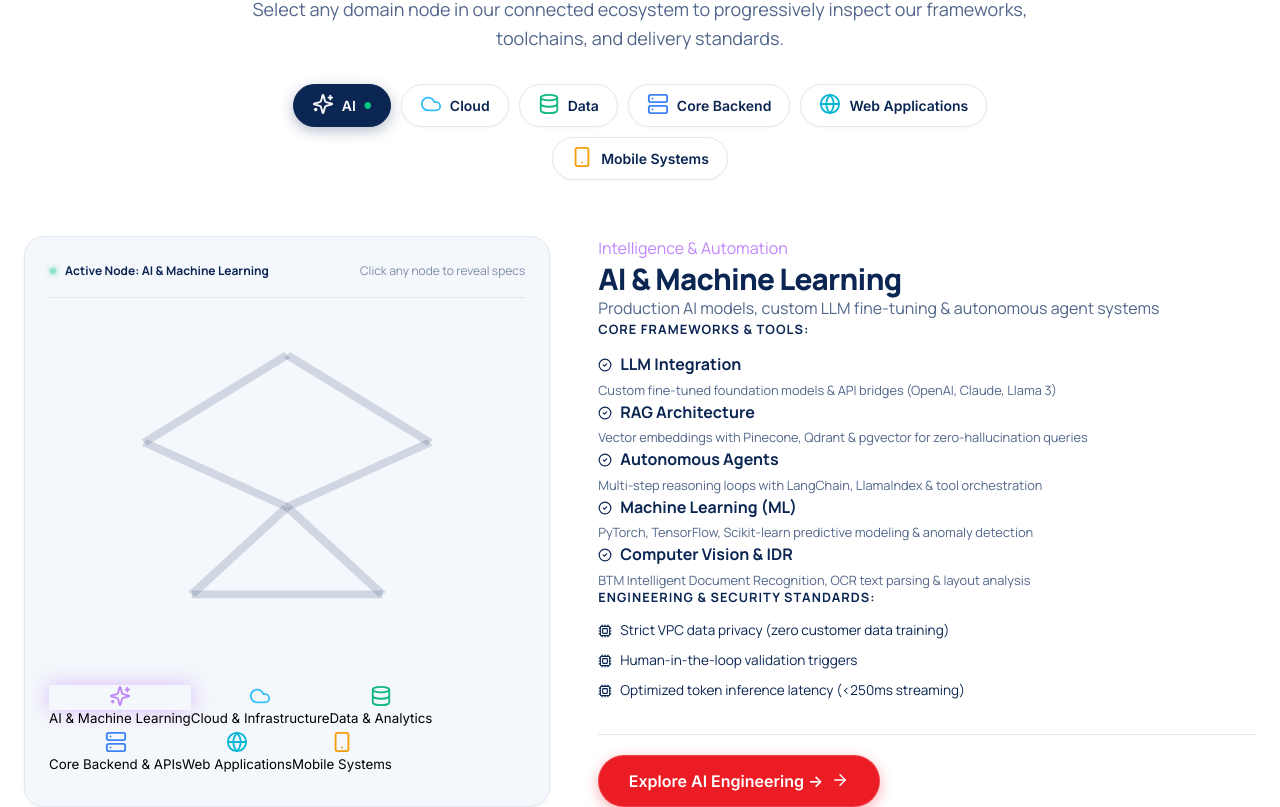
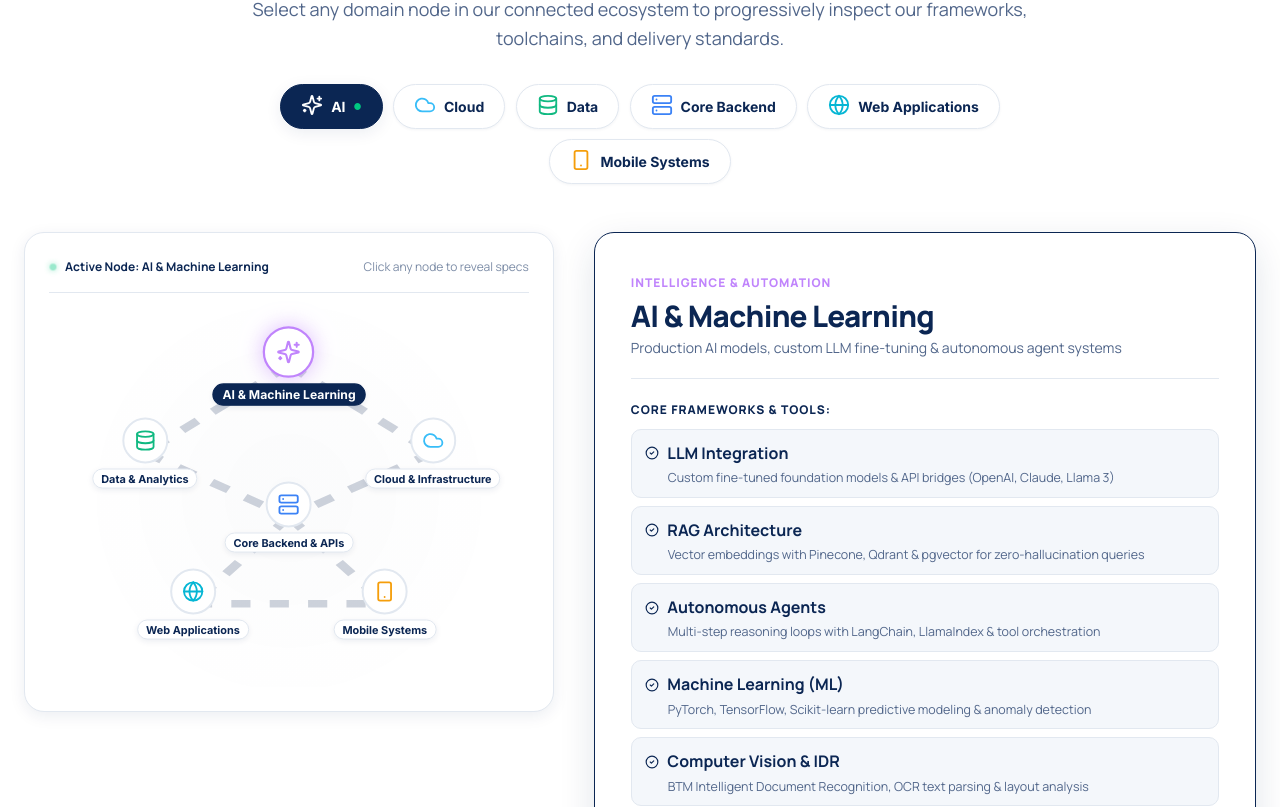
Before and after one commit to sunnyinfabio/BTM-NEW-WEBSITE, a React (Vite) app: page / in a window 1280 px wide. Shown: the part 4693-5500 px from the top of the page. Built offline with nearby package versions, Linux system fonts and the light colour scheme.

Commit message:
fix_technology_universe_constellation_and_detail_panel_styling

```diff
--- a/src/components/tech-universe/techUniverse.css
+++ b/src/components/tech-universe/techUniverse.css
@@ -5,7 +5,7 @@
 .btm-techuniverse-root {
   position: relative;
   background-color: var(--background);
-  padding: clamp(4rem, 7vw, 7rem) 1.5rem;
+  padding: clamp(4rem, 7vw, 6.5rem) 1.5rem;
   border-top: 1px solid var(--border);
   overflow: hidden;
 }
@@ -16,10 +16,11 @@
   width: 100%;
 }
 
+/* Header */
 .btm-techuniverse-header {
   text-align: center;
   max-width: 780px;
-  margin: 0 auto 3.5rem auto;
+  margin: 0 auto 3rem auto;
 }
 
 .btm-techuniverse-title {
@@ -35,6 +36,7 @@
   font-size: var(--fs-body-lg);
   color: var(--text-secondary);
   margin-bottom: 2rem;
+  line-height: var(--lh-normal);
 }
 
 /* Universe Chips Selector */
@@ -42,19 +44,19 @@
   display: flex;
   flex-wrap: wrap;
   justify-content: center;
-  gap: 0.625rem;
+  gap: 0.65rem;
 }
 
 .btm-universe-chip {
   background: #FFFFFF;
-  border: 1px solid var(--border);
+  border: 1.5px solid var(--border);
   border-radius: var(--radius-full);
-  padding: 0.5rem 1.125rem;
+  padding: 0.55rem 1.25rem;
   display: inline-flex;
   align-items: center;
   gap: 0.5rem;
   font-size: var(--fs-body-sm);
-  font-weight: 600;
+  font-weight: 700;
   color: var(--brand-navy);
   cursor: pointer;
   transition: all var(--transition-fast);
@@ -63,41 +65,41 @@
 
 .btm-universe-chip:hover {
   border-color: var(--brand-navy);
-  color: var(--brand-navy);
-  background: var(--surface);
+  transform: translateY(-2px);
+  box-shadow: var(--shadow-md);
 }
 
 .btm-universe-chip.active {
   background: var(--brand-navy);
   border-color: var(--brand-navy);
   color: #FFFFFF;
-  box-shadow: 0 4px 14px rgba(11, 38, 83, 0.3);
+  box-shadow: var(--shadow-md);
 }
 
 .btm-chip-indicator {
   font-size: 0.55rem;
-  color: var(--brand-green);
+  color: #00C881;
 }
 
 /* ==========================================================================
-   2-Column Main Grid
+   2-Column Main Grid (Left Diagram, Right Detail Panel)
    ========================================================================== */
 .btm-universe-main-grid {
   display: grid;
   grid-template-columns: 1fr 1.25fr;
-  gap: clamp(1.5rem, 4vw, 3rem);
-  align-items: stretch;
+  gap: clamp(1.5rem, 4vw, 2.5rem);
+  align-items: start;
 }
 
 /* Left Column: Visual Node Constellation Box */
 .btm-universe-constellation-box {
-  background: var(--surface);
-  border: 1px solid var(--border);
+  background: #FFFFFF;
+  border: 1.5px solid var(--border);
   border-radius: var(--radius-xl);
   padding: 1.5rem;
   display: flex;
   flex-direction: column;
-  box-shadow: var(--shadow-sm);
+  box-shadow: var(--shadow-md);
   position: relative;
   min-height: 480px;
 }
@@ -108,6 +110,7 @@
   align-items: center;
   padding-bottom: 1rem;
   border-bottom: 1px solid var(--border);
+  margin-bottom: 1rem;
 }
 
 .btm-constellation-status {
@@ -123,8 +126,8 @@
   width: 8px;
   height: 8px;
   border-radius: 50%;
-  background-color: var(--brand-green);
-  box-shadow: 0 0 8px var(--brand-green);
+  background-color: #00C881;
+  box-shadow: 0 0 8px #00C881;
   animation: pulse-node 2s infinite;
 }
 
@@ -133,171 +136,185 @@
   color: var(--text-tertiary);
 }
 
-.btm-svg-graph-container {
+/* Constellation Diagram Container */
+.btm-constellation-diagram {
+  position: relative;
+  width: 100%;
+  height: 400px;
   flex: 1;
+  background: radial-gradient(circle at center, rgba(11, 38, 83, 0.02) 0%, transparent 70%);
+  border-radius: var(--radius-lg);
+  overflow: visible;
+}
+
+.btm-constellation-svg {
+  position: absolute;
+  inset: 0;
+  width: 100%;
+  height: 100%;
+  pointer-events: none;
+}
+
+.btm-constellation-line {
+  stroke: rgba(11, 38, 83, 0.2);
+  stroke-width: 2;
+  stroke-dasharray: 4 4;
+}
+
+/* Node Button on Coordinate Anchor */
+.btm-constellation-node-btn {
+  position: absolute;
+  transform: translate(-50%, -50%);
+  background: none;
+  border: none;
+  padding: 0;
+  cursor: pointer;
+  display: flex;
+  flex-direction: column;
+  align-items: center;
+  z-index: 10;
+  transition: transform 0.2s cubic-bezier(0.34, 1.56, 0.64, 1);
+  outline: none;
+}
+
+.btm-constellation-node-btn:hover,
+.btm-constellation-node-btn.selected {
+  transform: translate(-50%, -50%) scale(1.12);
+  z-index: 20;
+}
+
+.btm-node-icon-circle {
+  width: 46px;
+  height: 46px;
+  border-radius: 50%;
+  background: #FFFFFF;
+  border: 2px solid;
   display: flex;
   align-items: center;
   justify-content: center;
-  padding: 1rem 0;
+  box-shadow: 0 4px 12px rgba(11, 38, 83, 0.1);
+  transition: all 0.2s ease;
 }
 
-.btm-constellation-svg {
-  width: 100%;
-  height: 100%;
-  max-height: 380px;
-  overflow: visible;
+.btm-constellation-node-btn.selected .btm-node-icon-circle {
+  background: #FFFFFF;
+  border-width: 2.5px;
 }
 
-/* SVG Line & Node Styles */
-.btm-constellation-line {
-  stroke: rgba(11, 38, 83, 0.15);
-  stroke-width: 2;
-  transition: all var(--transition-fast);
+.btm-node-floating-label {
+  margin-top: 5px;
+  background: #FFFFFF;
+  color: var(--brand-navy);
+  border: 1px solid var(--border);
+  border-radius: 20px;
+  padding: 2px 8px;
+  font-size: 0.68rem;
+  font-weight: 800;
+  white-space: nowrap;
+  box-shadow: 0 2px 6px rgba(11, 38, 83, 0.08);
+  transition: all 0.2s ease;
 }
 
-.btm-constellation-line.connected-active {
-  stroke: var(--brand-navy);
-  stroke-width: 2.5;
-  stroke-dasharray: 4 2;
+.btm-constellation-node-btn.selected .btm-node-floating-label {
+  background: var(--brand-navy);
+  color: #FFFFFF;
+  border-color: var(--brand-navy);
 }
 
-.btm-node-group {
-  cursor: pointer;
-  transition: transform var(--transition-fast);
-  outline: none;
+/* ==========================================================================
+   Right Column: Dynamic Detail Panel
+   ========================================================================== */
+.btm-universe-detail-panel {
+  display: flex;
+  flex-direction: column;
 }
 
-.btm-node-group:hover,
-.btm-node-group.active {
-  transform: scale(1.1);
+.btm-detail-panel-card {
+  background: #FFFFFF;
+  border: 1.5px solid var(--brand-navy);
+  border-radius: var(--radius-xl);
+  padding: clamp(1.5rem, 3vw, 2.25rem);
+  box-shadow: var(--shadow-lg);
+  display: flex;
+  flex-direction: column;
 }
 
-.btm-node-glow-ring {
-  fill: none;
-  stroke: currentColor;
-  stroke-width: 1;
-  opacity: 0.3;
+.btm-detail-header {
+  margin-bottom: 1.5rem;
+  padding-bottom: 1.25rem;
+  border-bottom: 1px solid var(--border);
 }
 
-.btm-node-circle {
-  fill: #FFFFFF;
-  stroke: currentColor;
-  stroke-width: 3;
-  transition: all var(--transition-fast);
-  filter: drop-shadow(0 2px 8px rgba(11, 38, 83, 0.15));
-}
-
-.btm-node-group.active .btm-node-circle {
-  fill: currentColor;
-}
-
-.btm-node-text-svg {
-  font-family: var(--font-primary);
-  font-size: 11px;
+.btm-detail-cat {
+  font-size: 0.75rem;
   font-weight: 800;
-  fill: var(--brand-navy);
-  letter-spacing: 0.05em;
-  pointer-events: none;
-}
-
-.btm-node-group.active .btm-node-text-svg {
-  fill: #FFFFFF;
-}
-
-/* Right Column: Dynamic Detail Panel */
-.btm-universe-detail-box {
-  background: #FFFFFF;
-  border: 1px solid var(--border);
-  border-radius: var(--radius-xl);
-  padding: clamp(1.75rem, 3.5vw, 2.5rem);
-  display: flex;
-  flex-direction: column;
-  box-shadow: var(--shadow-md);
-  position: relative;
-  overflow: hidden;
-}
-
-.btm-detail-top-row {
-  display: flex;
-  align-items: center;
-  gap: 1rem;
-  margin-bottom: 1.5rem;
-}
-
-.btm-detail-icon-bubble {
-  width: 54px;
-  height: 54px;
-  border-radius: var(--radius-md);
-  background: var(--surface);
-  border: 1px solid var(--border);
-  display: flex;
-  align-items: center;
-  justify-content: center;
-}
-
-.btm-detail-category-badge {
-  font-size: 0.75rem;
-  font-weight: 700;
   text-transform: uppercase;
   letter-spacing: 0.08em;
-  display: block;
-  margin-bottom: 0.25rem;
 }
 
 .btm-detail-title {
   font-size: clamp(1.35rem, 2.5vw, 1.85rem);
   font-weight: 800;
   color: var(--brand-navy);
+  margin-top: 0.25rem;
+  margin-bottom: 0.35rem;
   font-family: var(--font-primary);
 }
 
-.btm-detail-desc {
-  font-size: var(--fs-body);
+.btm-detail-tagline {
+  font-size: var(--fs-body-sm);
   color: var(--text-secondary);
-  line-height: 1.6;
-  margin-bottom: 1.75rem;
+  line-height: 1.45;
+}
+
+/* Core Stack Section */
+.btm-detail-stack-section {
+  margin-bottom: 1.5rem;
 }
 
 .btm-detail-section-heading {
-  font-size: 0.8rem;
-  font-weight: 700;
-  color: var(--brand-navy);
+  font-size: 0.75rem;
+  font-weight: 800;
   text-transform: uppercase;
   letter-spacing: 0.08em;
-  margin-bottom: 1rem;
+  color: var(--brand-navy);
+  margin-bottom: 0.75rem;
 }
 
-/* Stacks 2-Col Grid */
-.btm-detail-stacks-grid {
-  display: grid;
-  grid-template-columns: repeat(2, 1fr);
-  gap: 0.875rem;
-  margin-bottom: 2rem;
+.btm-detail-stack-list {
+  display: flex;
+  flex-direction: column;
+  gap: 0.5rem;
 }
 
-.btm-stack-card {
+.btm-stack-item-card {
   background: var(--surface);
   border: 1px solid var(--border);
   border-radius: var(--radius-md);
-  padding: 0.875rem 1.125rem;
+  padding: 0.65rem 0.85rem;
+  transition: border-color var(--transition-fast);
+}
+
+.btm-stack-item-card:hover {
+  border-color: var(--brand-navy);
 }
 
 .btm-stack-name-row {
   display: flex;
   align-items: center;
   gap: 0.5rem;
-  margin-bottom: 0.25rem;
 }
 
 .btm-stack-desc {
-  font-size: 0.8rem;
+  font-size: 0.78rem;
   color: var(--text-secondary);
+  margin: 0.2rem 0 0 1.4rem;
   line-height: 1.4;
 }
 
-/* Standards Checklist */
+/* Quality & Security Standards */
 .btm-detail-standards-section {
-  margin-bottom: 2rem;
+  margin-bottom: 1.75rem;
 }
 
 .btm-standards-checklist {
@@ -305,20 +322,22 @@
   display: flex;
   flex-direction: column;
   gap: 0.5rem;
+  padding: 0;
+  margin: 0;
 }
 
 .btm-standard-item {
   display: flex;
   align-items: center;
-  gap: 0.5rem;
-  font-size: 0.85rem;
-  color: var(--text-primary);
+  gap: 0.6rem;
+  font-size: var(--fs-body-sm);
+  font-weight: 600;
+  color: var(--brand-navy);
 }
 
+/* Footer Action */
 .btm-detail-footer-action {
   margin-top: auto;
-  padding-top: 1.25rem;
-  border-top: 1px solid var(--border);
 }
 
 @keyframes pulse-node {
@@ -326,8 +345,10 @@
   50% { opacity: 0.4; transform: scale(0.85); }
 }
 
-/* Responsive (< 1024px) */
-@media (max-width: 1023px) {
+/* ──────────────────────────────────────────────────────────
+   Responsive Queries
+   ────────────────────────────────────────────────────────── */
+@media (max-width: 1024px) {
   .btm-universe-main-grid {
     grid-template-columns: 1fr;
   }
@@ -338,26 +359,7 @@
     padding: 3rem 1rem;
   }
 
-  .btm-universe-constellation-box {
-    min-height: 340px;
-    padding: 1rem;
-  }
-
-  .btm-universe-detail-box {
-    padding: 1.25rem;
-  }
-
-  .btm-detail-stacks-grid {
-    grid-template-columns: 1fr;
-    gap: 0.65rem;
-  }
-
-  .btm-universe-chips-row {
-    gap: 0.35rem;
-  }
-
-  .btm-universe-chip {
-    padding: 0.4rem 0.85rem;
-    font-size: 0.75rem;
+  .btm-constellation-diagram {
+    height: 340px;
   }
 }
```
